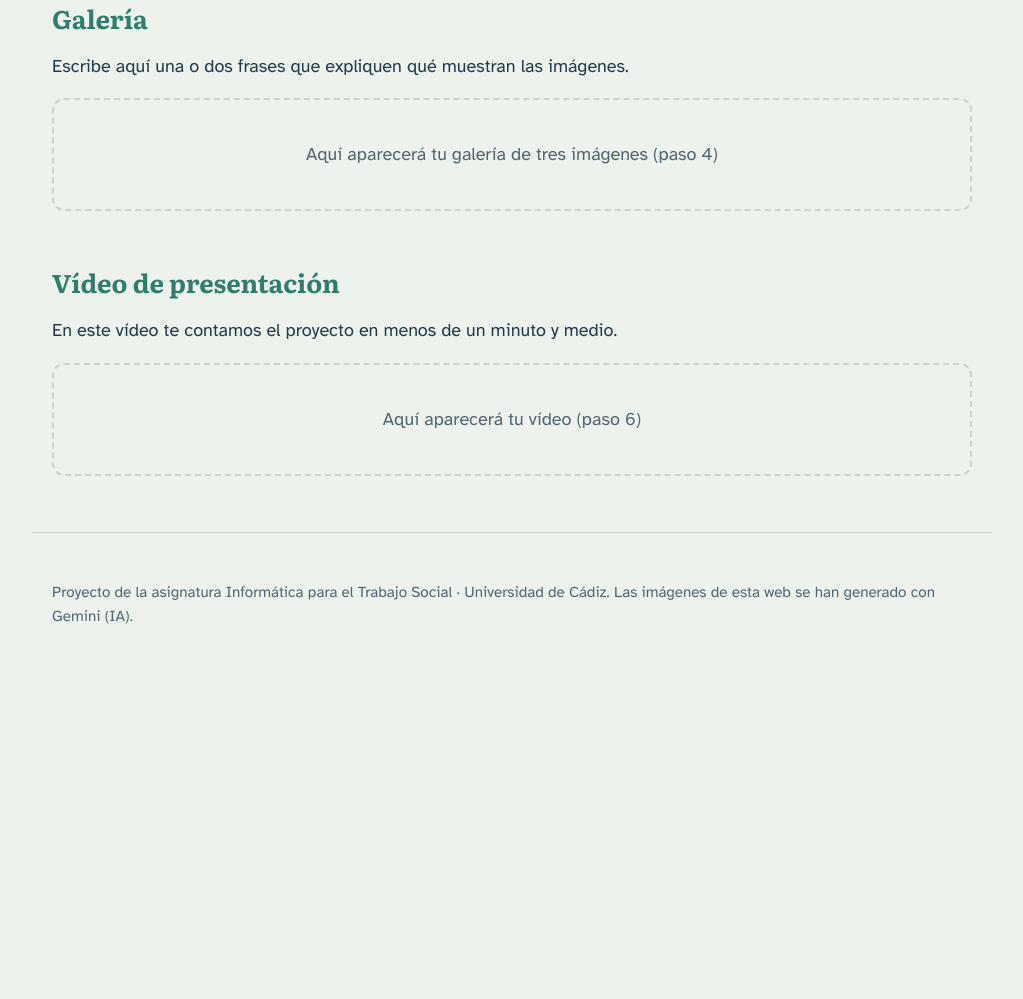
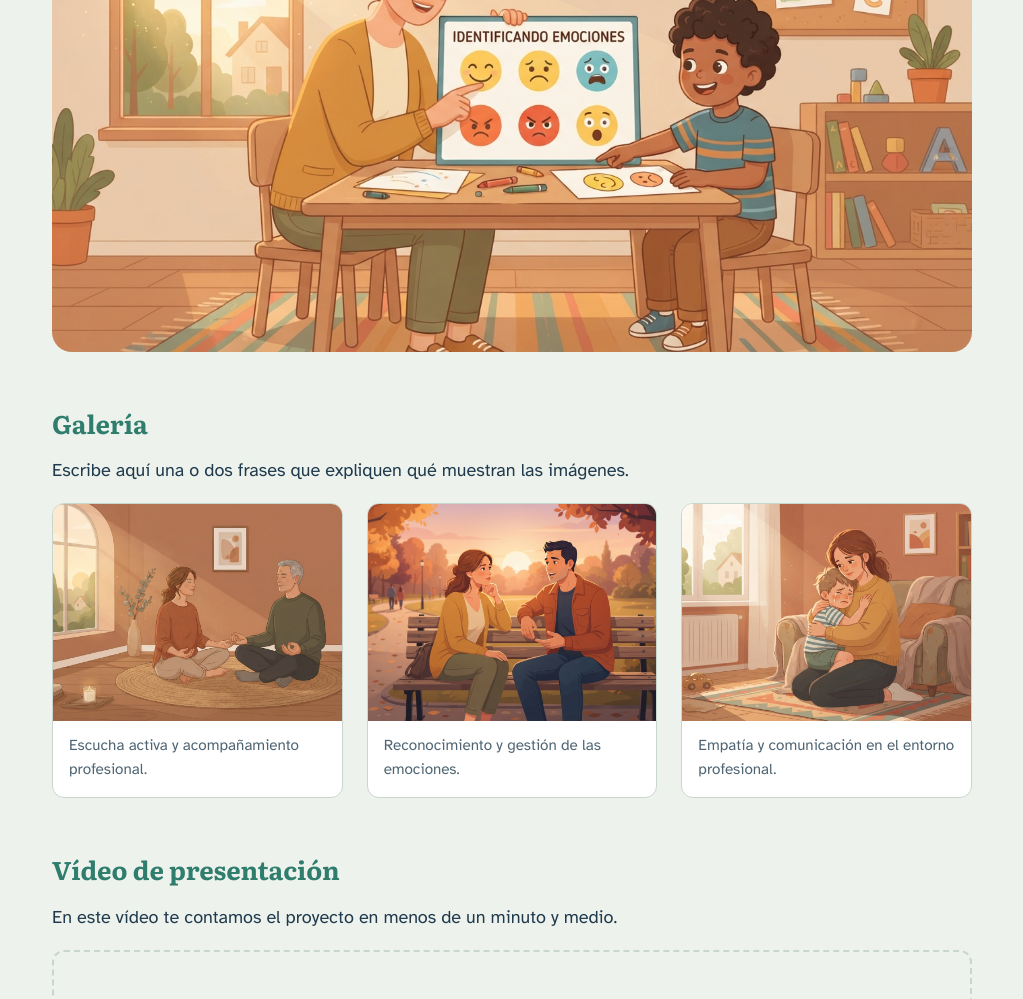
Before and after one commit to carlota404/practica-im-genes-video-, a plain HTML site: page index.html in a window 1280 px wide. Shown: the part 465-1464 px from the top of the page, without its empty margins (128-1151 px from the left). Before the commit the page ends 1157 px from the top, so only its background shows below. Drawn offline with Linux system fonts and the light colour scheme.

Commit message:
Añado imágenes de Gemini
Co-authored-by: Copilot <223556219+Copilot@users.noreply.github.com>

```diff
--- a/index.html
+++ b/index.html
@@ -138,6 +138,7 @@ font-size: 0.95rem;
 <p class="subtitulo">Este proyecto va dirigido a los profesionales del Trabajo Social para concienciar sobre la importancia de la Inteligencia Emocional a la hora de desarrollar el trabajo con los usuarios.</p>
 <div class="zona" data-aviso="Aquí aparecerá tu imagen de cabecera (paso 3)">
 <!-- PASO 3: CABECERA ============================ INICIO -->
+<img class="imagen-cabecera" src="img/cabecera.jpeg" alt="Profesionales del Trabajo Social trabajando con usuarios">
 <!-- PASO 3: CABECERA =============================== FIN -->
 </div>
 </header>
@@ -149,6 +150,20 @@ font-size: 0.95rem;
 <div class="zona" data-aviso="Aquí aparecerá tu galería de tres imágenes (paso
 4)">
 <!-- PASO 4: GALERÍA ============================= INICIO -->
+<div class="galeria">
+<figure>
+<img src="img/galeria1.jpeg" alt="Escucha activa durante una intervención social">
+<figcaption>Escucha activa y acompañamiento profesional.</figcaption>
+</figure>
+<figure>
+<img src="img/galeria2.jpeg" alt="Profesional del Trabajo Social gestionando emociones">
+<figcaption>Reconocimiento y gestión de las emociones.</figcaption>
+</figure>
+<figure>
+<img src="img/galeria3.jpeg" alt="Trabajo social orientado a la empatía">
+<figcaption>Empatía y comunicación en el entorno profesional.</figcaption>
+</figure>
+</div>
 <!-- PASO 4: GALERÍA ================================ FIN -->
 </div>
 
```
Also changed, not shown: img/cabecera.jpeg (added), img/galeria1.jpeg (added), img/galeria2.jpeg (added), img/galeria3.jpeg (added).
